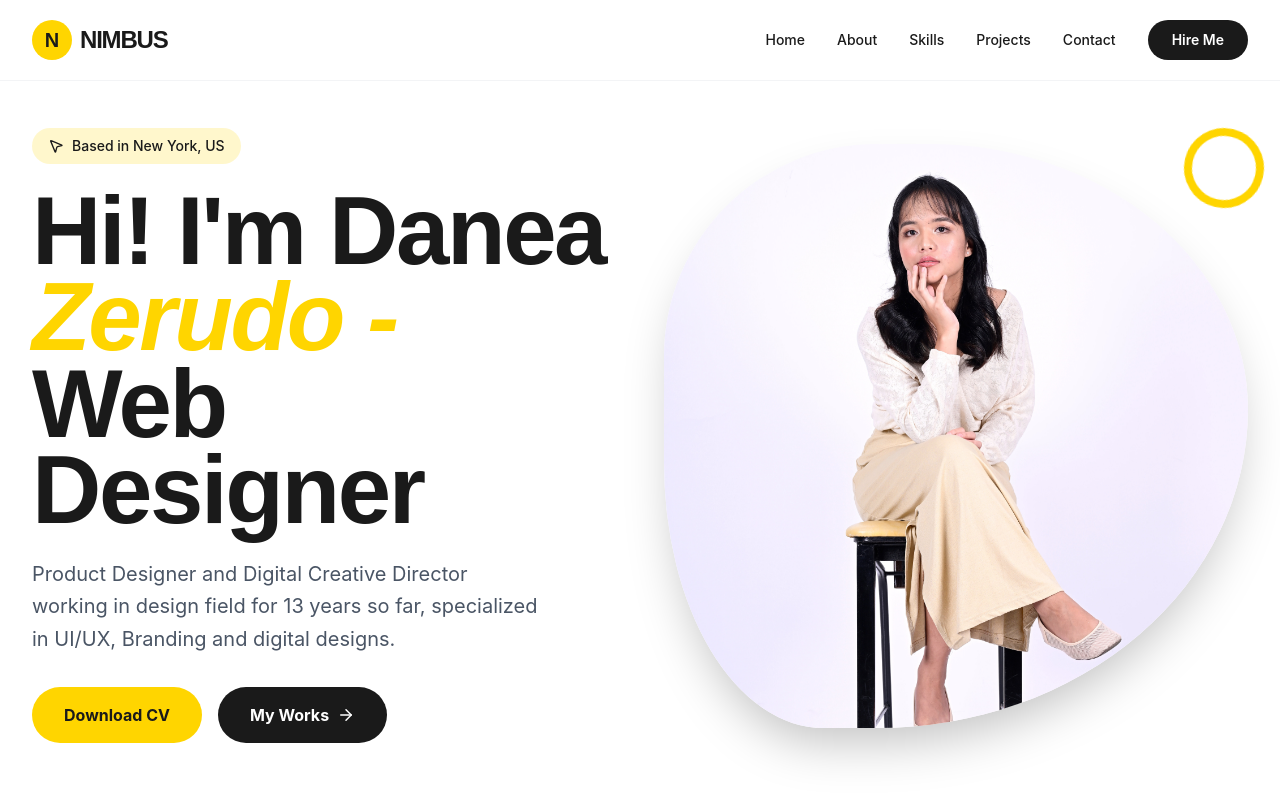
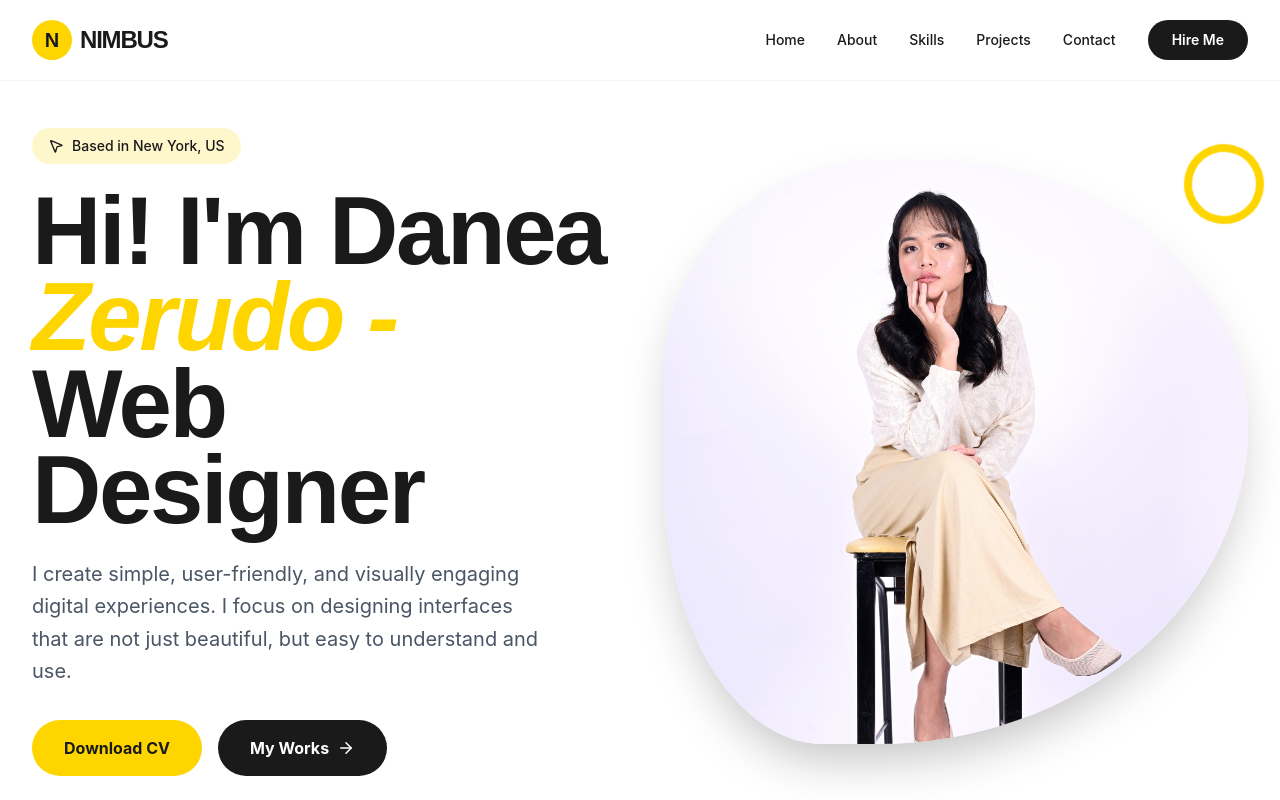
Before and after one commit to HaruDanNoe/Portfolio, a React (Vite) app: page / in a window 1280 px wide. Shown: the top 800 px of the page. Built offline with nearby package versions, Linux system fonts and the light colour scheme.

Commit message:
change par des

```diff
--- a/src/components/About.tsx
+++ b/src/components/About.tsx
@@ -26,8 +26,7 @@ export default function About() {
             </h2>
             <p className="text-gray-600 text-lg mb-8 leading-relaxed">
               I create simple, user-friendly, and visually engaging digital experiences.
-              I focus on designing interfaces that are not just beautiful,
-              but easy to understand and use.
+              I focus on designing interfaces that are not just beautiful, but easy to understand and use.
             </p>
 
             <div className="grid grid-cols-1 md:grid-cols-3 gap-6">
--- a/src/components/Hero.tsx
+++ b/src/components/Hero.tsx
@@ -21,8 +21,9 @@ export default function Hero() {
            Web Designer
           </h1>
           <p className="text-gray-600 text-lg md:text-xl max-w-lg mb-8 leading-relaxed">
-            Product Designer and Digital Creative Director working in design field for
-            13 years so far, specialized in UI/UX, Branding and digital designs.
+           I create simple, user-friendly, and visually engaging digital experiences.
+           I focus on designing interfaces that are not just beautiful,
+           but easy to understand and use.
           </p>
           <div className="flex flex-wrap gap-4">
             <button className="bg-primary text-dark font-bold px-8 py-4 rounded-full flex items-center gap-2 hover:bg-primary-dark transition-all duration-300 transform hover:scale-105">
```
